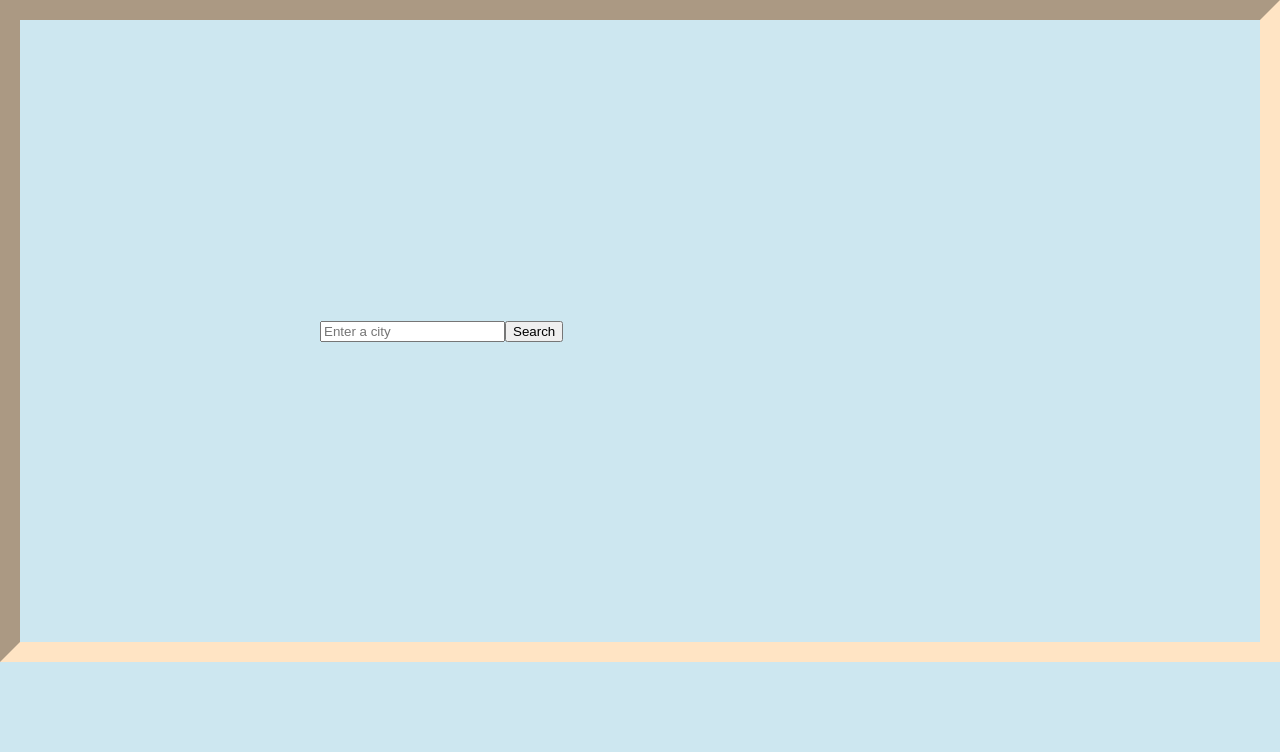
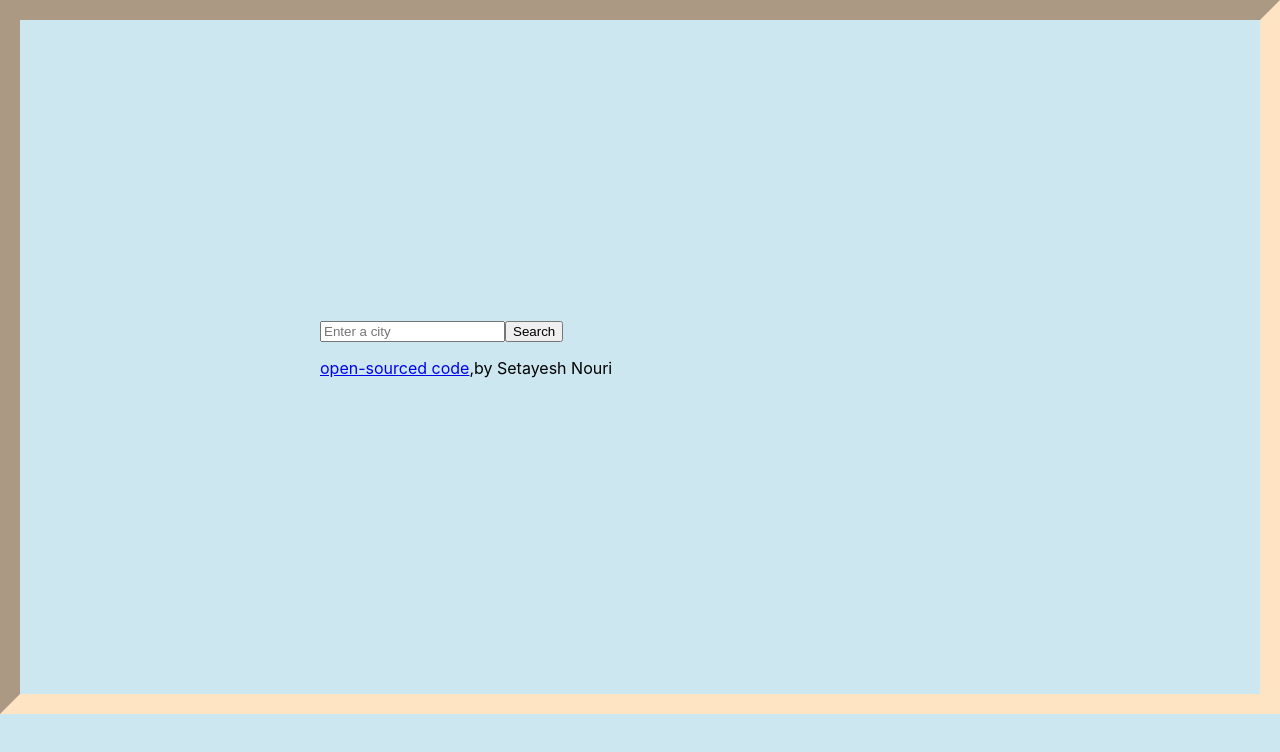
Before and after one commit to setayeshnri/react-app, a React (Create React App) app: page / in a window 1280 px wide. Shown: the top 752 px of the page. Built offline with nearby package versions, Linux system fonts and the light colour scheme.

Commit message:
Git URL added

```diff
--- a/src/index.js
+++ b/src/index.js
@@ -3,11 +3,15 @@ import ReactDOM from 'react-dom/client';
 import './index.css';
 import App from './App';
 import reportWebVitals from './reportWebVitals';
+import Link from './link';
+
+
 
 const root = ReactDOM.createRoot(document.getElementById('root'));
 root.render(
   <React.StrictMode>
     <App />
+    <Link />
   </React.StrictMode>
 );
 
--- /dev/null
+++ b/src/link.js
@@ -0,0 +1,17 @@
+import React from "react";
+import ReactDOM from "react-dom";
+
+export default function Link() {
+  return (
+    <div>
+      <p>
+        <a href="https://github.com/setayeshnri/react-app.git">
+          open-sourced code
+        </a>
+        ,by Setayesh Nouri
+      </p>
+    </div>
+  );
+
+
+}
```
